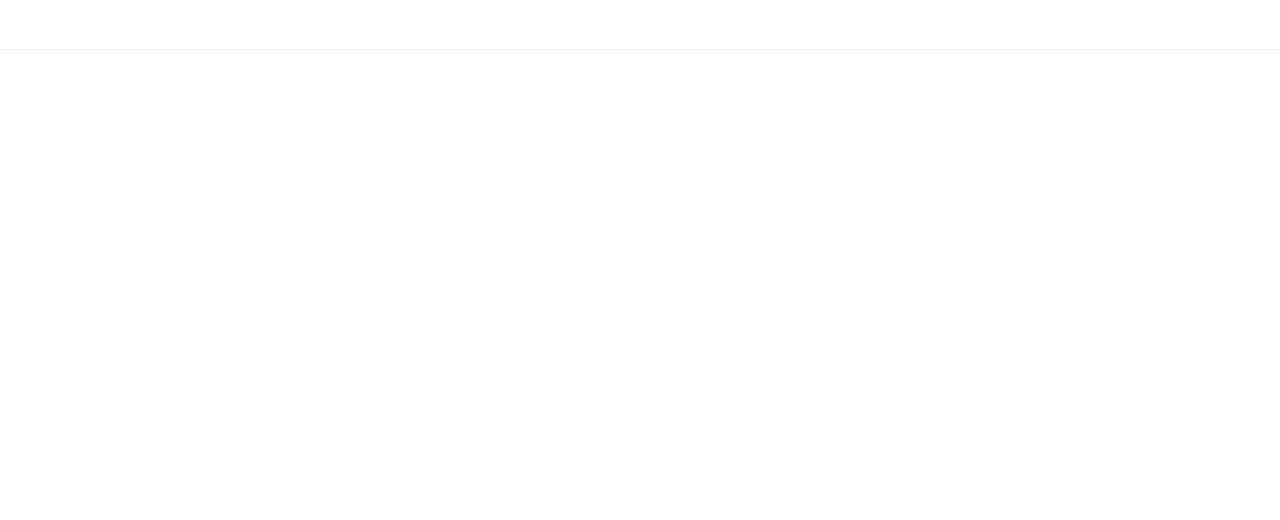
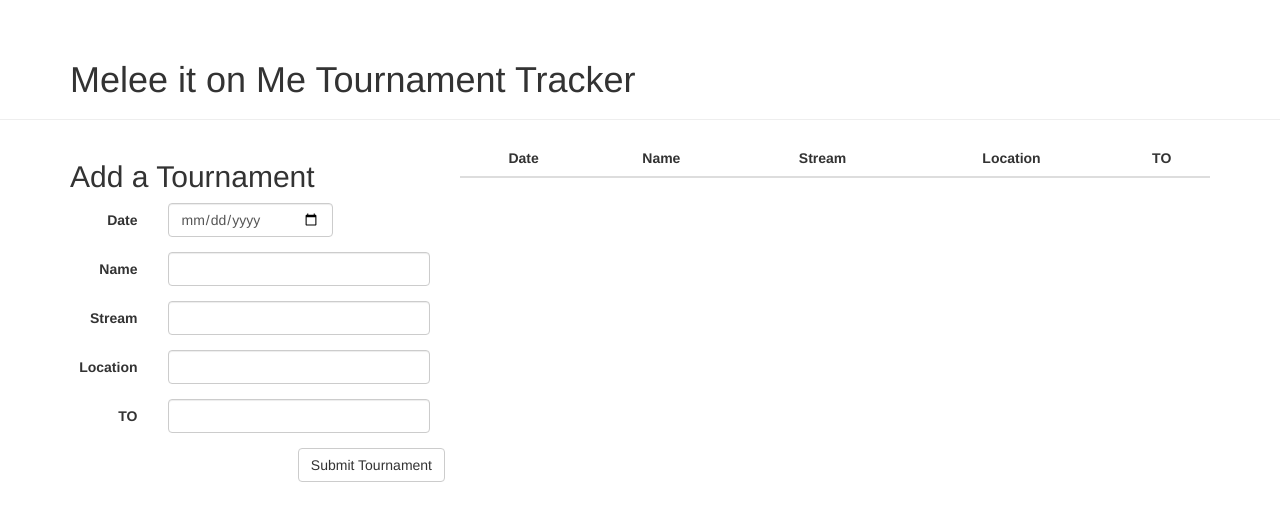
Before and after one commit to marceux/miom-tournamenttracker, a website: page index.html in a window 1280 px wide. Drawn offline with nearby package versions, Linux system fonts and the light colour scheme.

Commit message:
Added HTML Structure for Tournament Tracker

```diff
--- a/index.html
+++ b/index.html
@@ -7,15 +7,13 @@
     <meta name="description" content="">
     <meta name="author" content="">
 
-    <title>Add Tournament Mock-Up</title>
+    <title>Tournament Tracker Mock-Up</title>
 
     <!-- Bootstrap Core CSS -->
     <link href="http://netdna.bootstrapcdn.com/bootstrap/3.0.3/css/bootstrap.min.css" rel="stylesheet" type="text/css">
 
     <!-- Fonts -->
     <link href="http://netdna.bootstrapcdn.com/font-awesome/4.0.3/css/font-awesome.min.css" rel="stylesheet" type="text/css">
-    <link href='http://fonts.googleapis.com/css?family=Arimo:400,700,400italic,700italic' rel='stylesheet' type='text/css'>
-    <link href='http://fonts.googleapis.com/css?family=Montserrat:400,700' rel='stylesheet' type='text/css'>
 
     <!-- Custom Theme CSS -->
     <link href="css/style.css" rel="stylesheet">
@@ -25,7 +23,81 @@
 <body>
 
     <header class="page-header">
+        <div class="container">
+            <h1>Melee it on Me Tournament Tracker</h1>
+        </div>
     </header>
+
+    <div class="page-body">
+        <div class="container">
+            <div class="row">
+
+                <div class="col-lg-4">
+                    <div class="form-wrapper">
+                        <header>
+                            <h2>Add a Tournament</h2>
+                        </header>
+                        <form id="tournamentForm" class="form form-horizontal">
+                            <fieldset class="form-group">
+                                <label class="col-lg-3 control-label">Date</label>
+                                <div class="col-lg-6">
+                                    <input class="form-control" type="date" name="tournamentDate"/>
+                                </div>
+                            </fieldset>
+                            <fieldset class="form-group">
+                                <label class="col-lg-3 control-label">Name</label>
+                                <div class="col-lg-9">
+                                    <input class="form-control" type="text" name="tournamentName"/>
+                                </div>
+                            </fieldset>
+                            <fieldset class="form-group">
+                                <label class="col-lg-3 control-label">Stream</label>
+                                <div class="col-lg-9">
+                                    <input class="form-control" type="text" name="tournamentStream"/>
+                                </div>
+                            </fieldset>
+                            <fieldset class="form-group">
+                                <label class="col-lg-3 control-label">Location</label>
+                                <div class="col-lg-9">
+                                    <input class="form-control" type="text" name="tournamentLocation"/>
+                                </div>
+                            </fieldset>
+                            <fieldset class="form-group">
+                                <label class="col-lg-3 control-label">TO</label>
+                                <div class="col-lg-9">
+                                    <input class="form-control" type="text" name="tournamentTO"/>
+                                </div>
+                            </fieldset>
+                            <fieldset class="form-group">
+                                <div class="pull-right submit-wrapper">
+                                    <button id="tournamentSubmit" class="btn btn-default">Submit Tournament</button>
+                                </div>
+                            </fieldset>
+                        </form>
+                    </div>
+                </div>
+
+                <div class="col-lg-8">
+                    <div class="tournaments-wrapper">
+                        <table id="tournamentsTable" class="table">
+                            <thead>
+                                <tr>
+                                    <th class="text-center">Date</th>
+                                    <th class="text-center">Name</th>
+                                    <th class="text-center">Stream</th>
+                                    <th class="text-center">Location</th>
+                                    <th class="text-center">TO</th>
+                                </tr>
+                            </thead>
+                            <tbody>
+                            </tbody>
+                        </table>
+                    </div>
+                </div>
+
+            </div>
+        </div>
+    </div>
 
     <footer class="page-footer">
     </footer>
```
